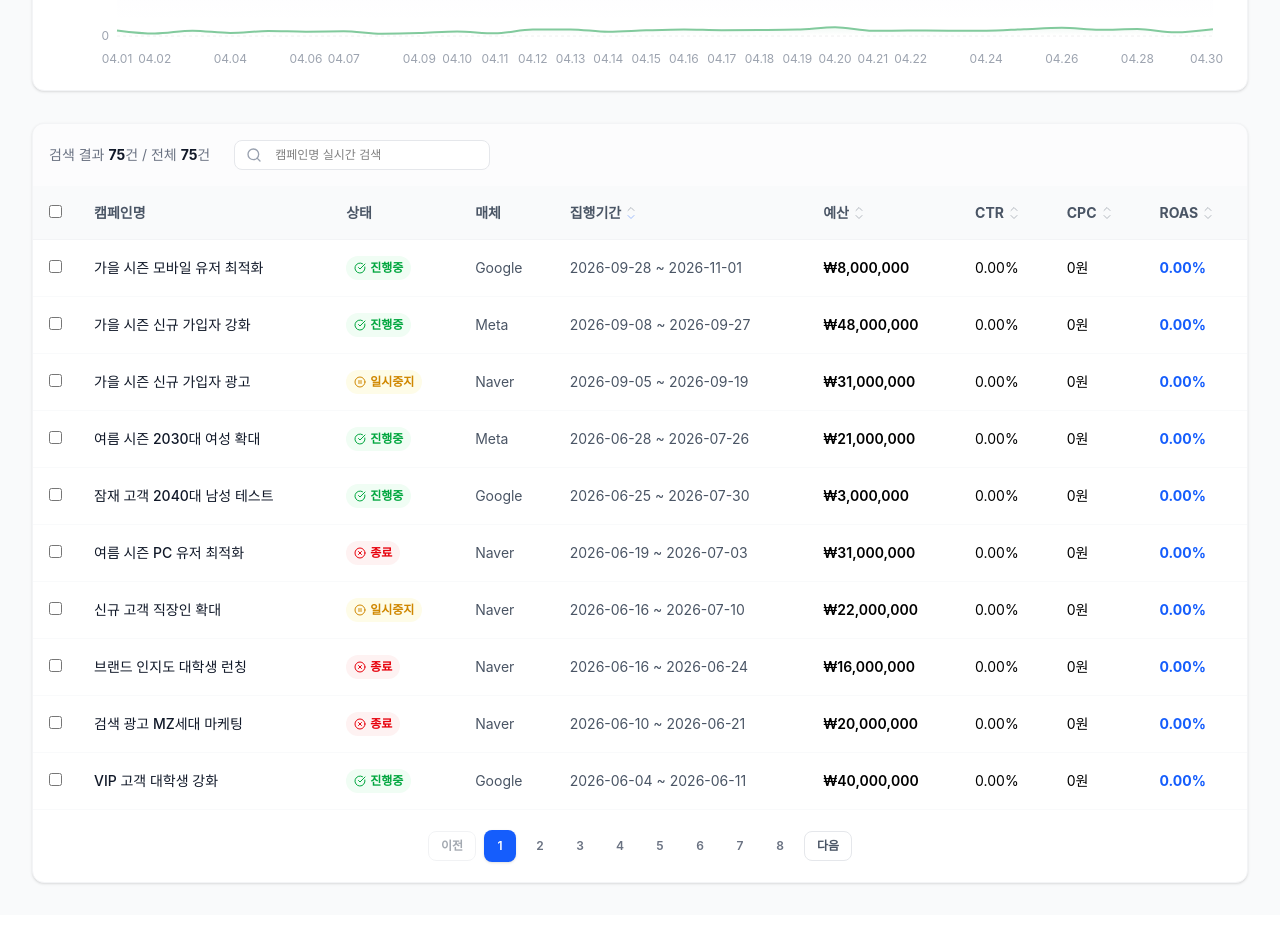
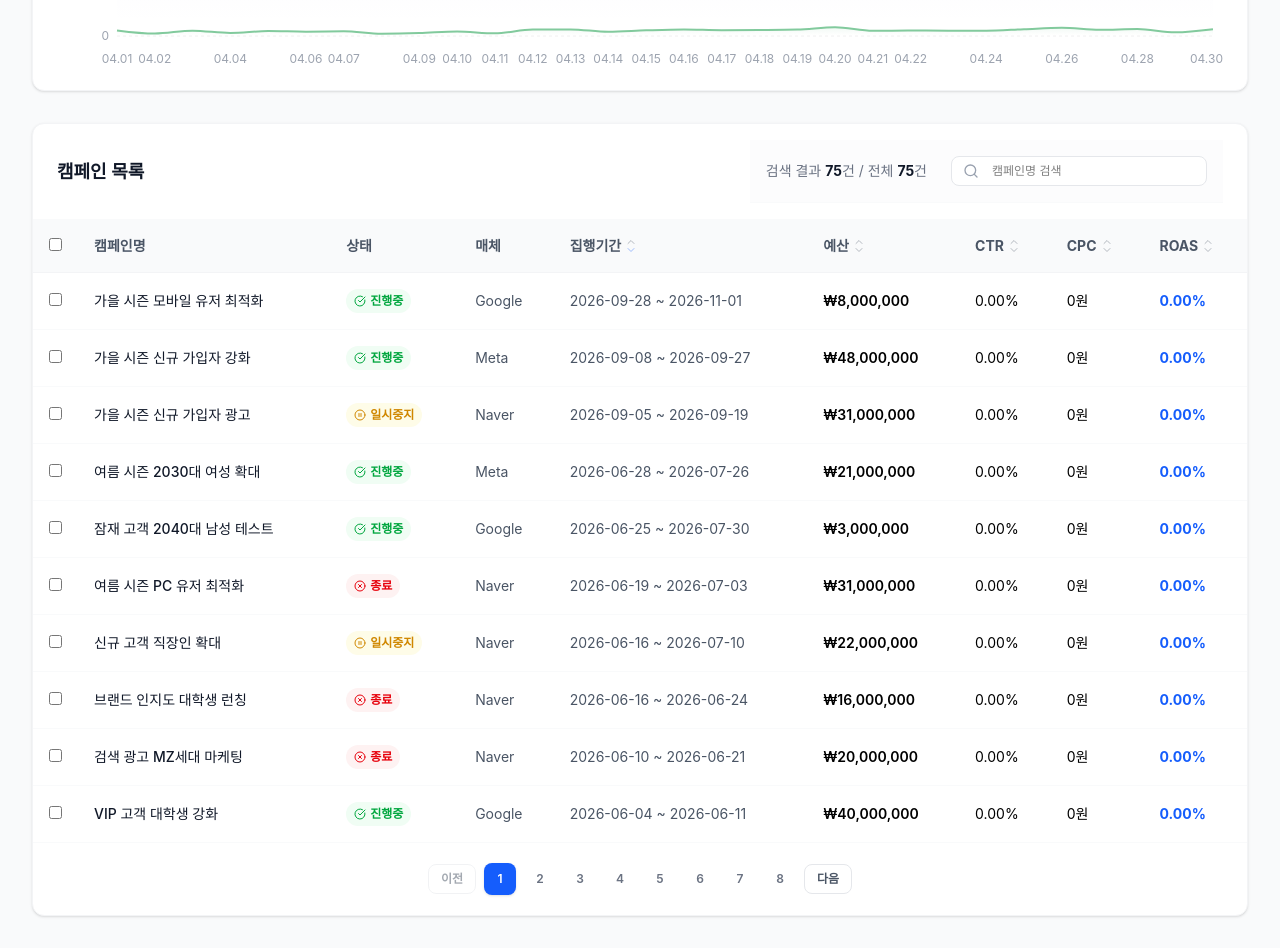
Before and after one commit to jin7969/marketing-dashboard, a React (Vite) app: page / in a window 1280 px wide. Shown: the part 620-1568 px from the top of the page. Before the commit the page ends 1535 px from the top, so only its background shows below. Built offline with nearby package versions, Linux system fonts and the light colour scheme; data requests are answered from the project's data file.

Commit message:
style: 캠페인 테이블 UI 개선 및 검색창 문구 수정

```diff
--- a/src/components/CampaignTable/CampaignTable.tsx
+++ b/src/components/CampaignTable/CampaignTable.tsx
@@ -1,9 +1,10 @@
 import { useCampaignTable } from '../../hooks/useCampaignTable';
-import { TableActions } from './TableActions';
 import { TableHeader } from './TableHeader';
 import { TableRow } from './TableRow';
 import { TablePagination } from './TablePagination';
+import { TableActions } from './TableActions';
 import type { CampaignStatus } from '../../types/dashboard';
+import { Card } from '../_common';
 
 export default function CampaignTable() {
   const {
@@ -27,7 +28,9 @@ export default function CampaignTable() {
   if (isLoading) return null;
 
   return (
-    <div className="overflow-hidden rounded-xl border border-gray-100 bg-white shadow-sm">
+    <Card
+      title="캠페인 목록"
+      headerAction={
         <TableActions
           searchTerm={searchTerm}
           onSearchChange={(val) => {
@@ -39,7 +42,8 @@ export default function CampaignTable() {
           totalResults={processedData.length}
           totalCount={totalCount}
         />
-
+      }
+    >
       <div className="overflow-x-auto">
         <table className="w-full text-left text-sm">
           <TableHeader
@@ -70,6 +74,6 @@ export default function CampaignTable() {
       </div>
 
       <TablePagination currentPage={currentPage} totalPages={totalPages} onPageChange={setCurrentPage} />
-    </div>
+    </Card>
   );
 }
--- a/src/components/CampaignTable/TableActions.tsx
+++ b/src/components/CampaignTable/TableActions.tsx
@@ -31,7 +31,7 @@ export function TableActions({
           <Search className="absolute top-1/2 left-3 h-4 w-4 -translate-y-1/2 text-gray-400" />
           <input
             type="text"
-            placeholder="캠페인명 실시간 검색"
+            placeholder="캠페인명 검색"
             value={searchTerm}
             onChange={(e) => onSearchChange(e.target.value)}
             className="w-full rounded-lg border border-gray-200 bg-white py-1.5 pr-4 pl-10 text-xs focus:ring-2 focus:ring-blue-500 focus:outline-none"
```
Lines whose indentation alone changed are shown as unchanged.
